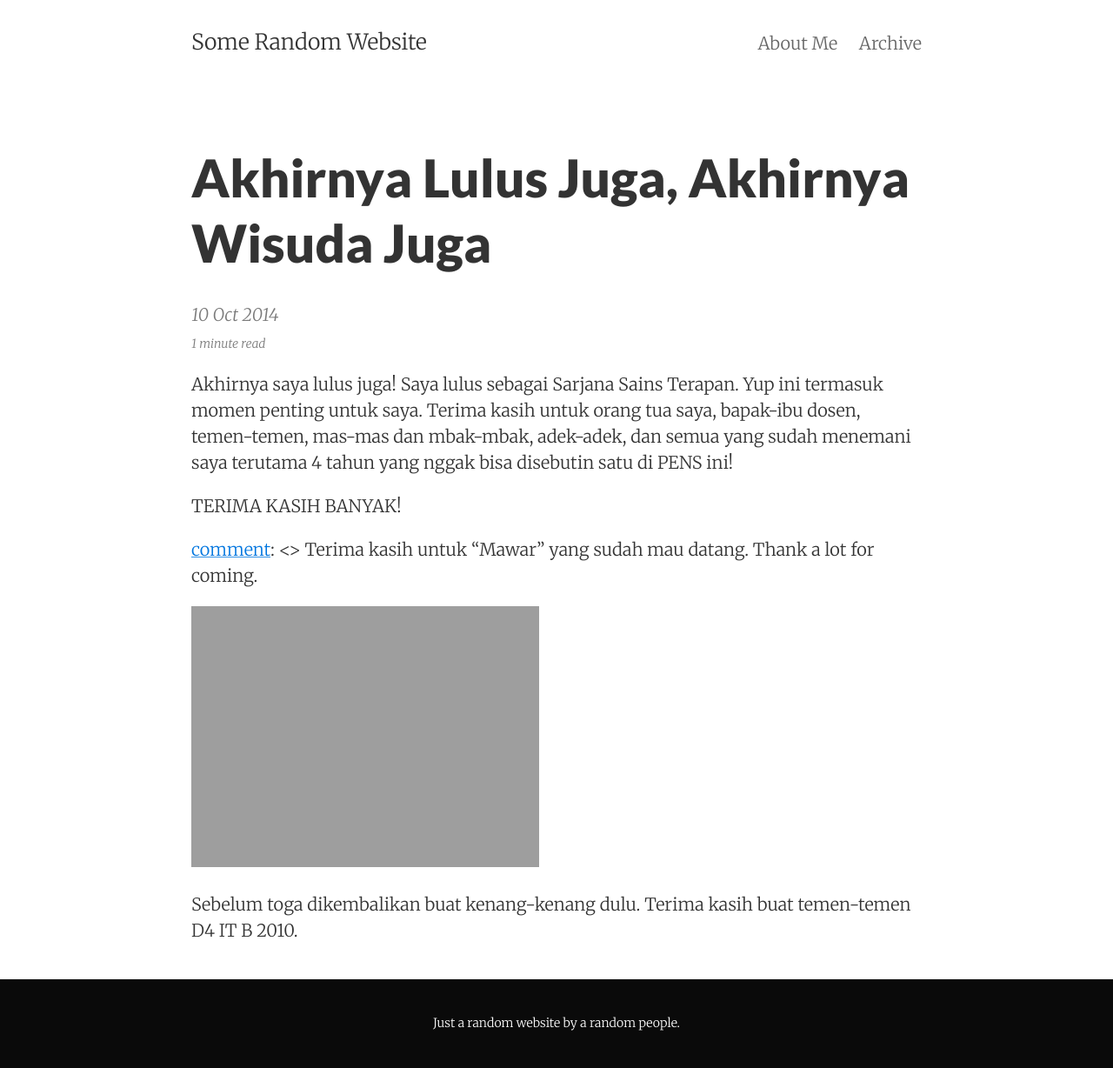
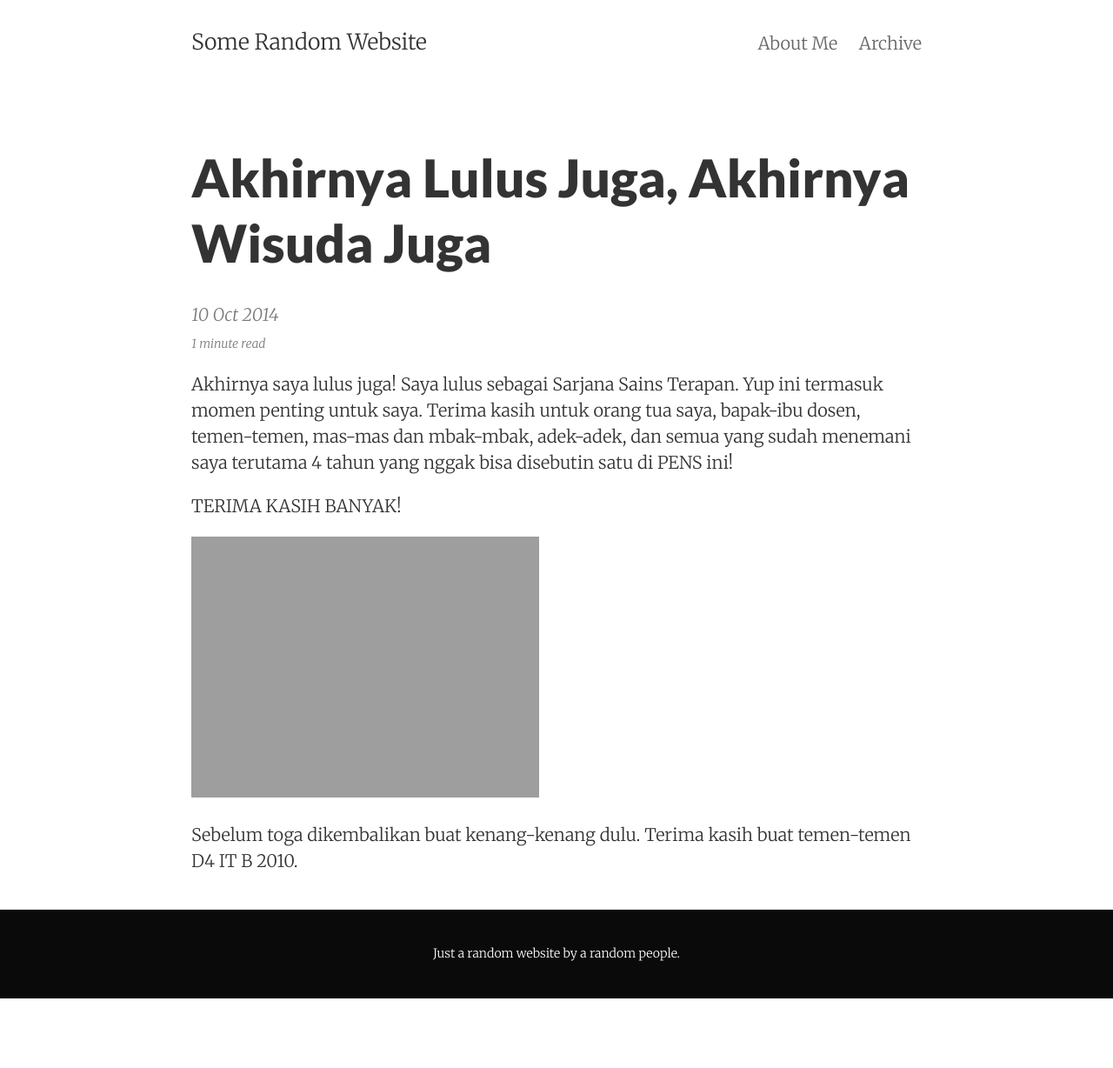
Before and after one commit to wwahyudi/wwahyudi.github.io, a Jekyll site: the page built from _posts/2014-10-10-akhirnya-lulus-juga-akhirnya-wisuda-juga.md, in a window 1280 px wide. Shown: the whole page at 87% size. Built offline with Jekyll 4.4.1, drawn with Linux system fonts in a browser that asks for light colours; comment, search, counter and statistics services are not loaded; after the commit the page ends 1148 px from its top, so only the background shows below that.

Commit message:
Fixed comment with HTML tag

```diff
--- a/_posts/2014-10-10-akhirnya-lulus-juga-akhirnya-wisuda-juga.md
+++ b/_posts/2014-10-10-akhirnya-lulus-juga-akhirnya-wisuda-juga.md
@@ -10,9 +10,11 @@ Akhirnya saya lulus juga! Saya lulus sebagai Sarjana Sains Terapan. Yup ini term
 
 TERIMA KASIH BANYAK!
 
-[comment]: <> ![Mawar](http://sapikuda.com/images/posts/2014-10-10-akhirnya-lulus-juga-akhirnya-wisuda-juga/lulus%20%281%29.jpg)
+<!--
+![Mawar](http://sapikuda.com/images/posts/2014-10-10-akhirnya-lulus-juga-akhirnya-wisuda-juga/lulus%20%281%29.jpg)
 
-[comment]: <>  Terima kasih untuk "Mawar" yang sudah mau datang. Thank a lot for coming.
+Terima kasih untuk "Mawar" yang sudah mau datang. Thank a lot for coming.
+-->
 
 ![H+1](http://sapikuda.com/images/posts/2014-10-10-akhirnya-lulus-juga-akhirnya-wisuda-juga/lulus%20%282%29.JPG)
 
```
